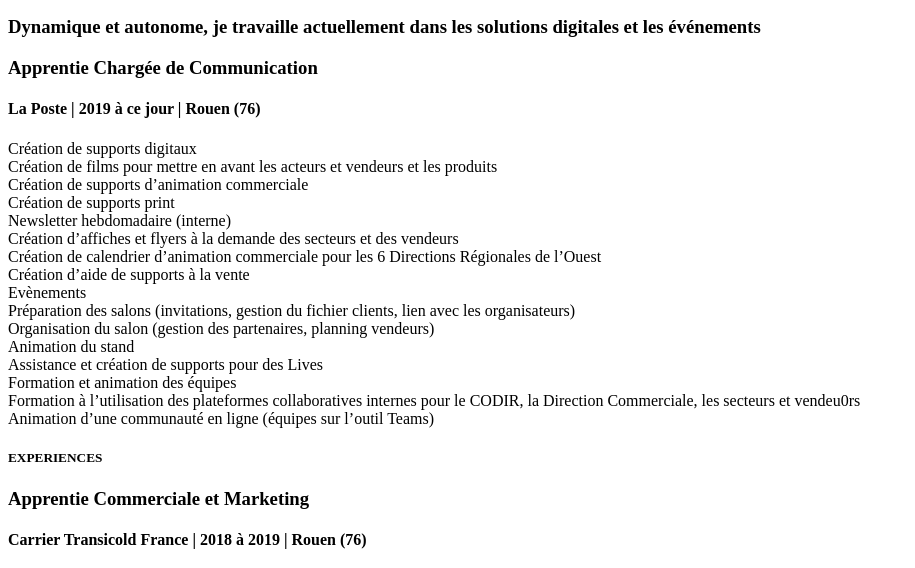
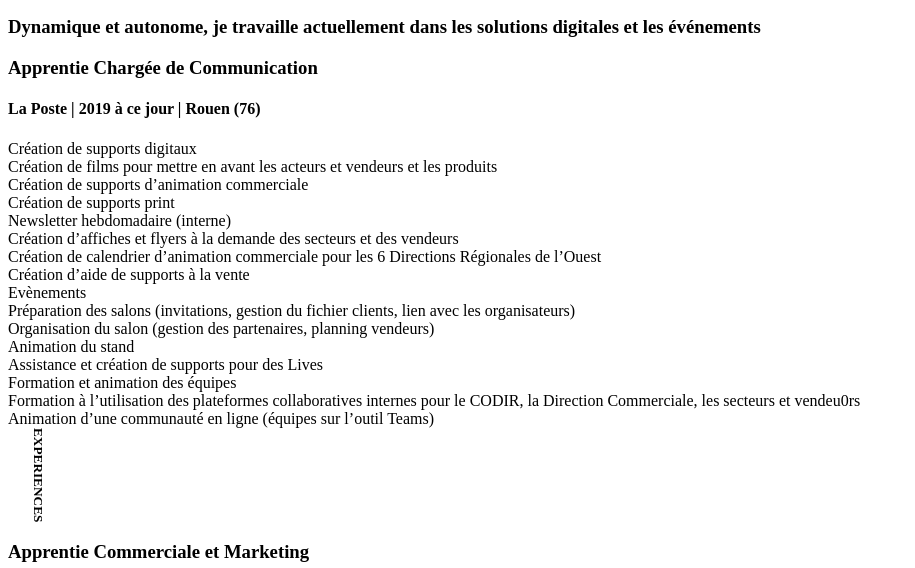
Before and after one commit to leadupuis/leadupuis.github.io, a plain HTML site: page index.html in a window 1280 px wide. Shown: the part 229-797 px from the top of the page, without its empty margins (0-915 px from the left). Drawn offline with Linux system fonts and the light colour scheme.

Commit message:
Rotation titre

```diff
--- a/style.css
+++ b/style.css
@@ -1,3 +1,7 @@
 .photo{
     width: 10%;
 }
+h5 {
+    writing-mode: vertical-rl;
+    text-orientation: sideways;
+  }
```
